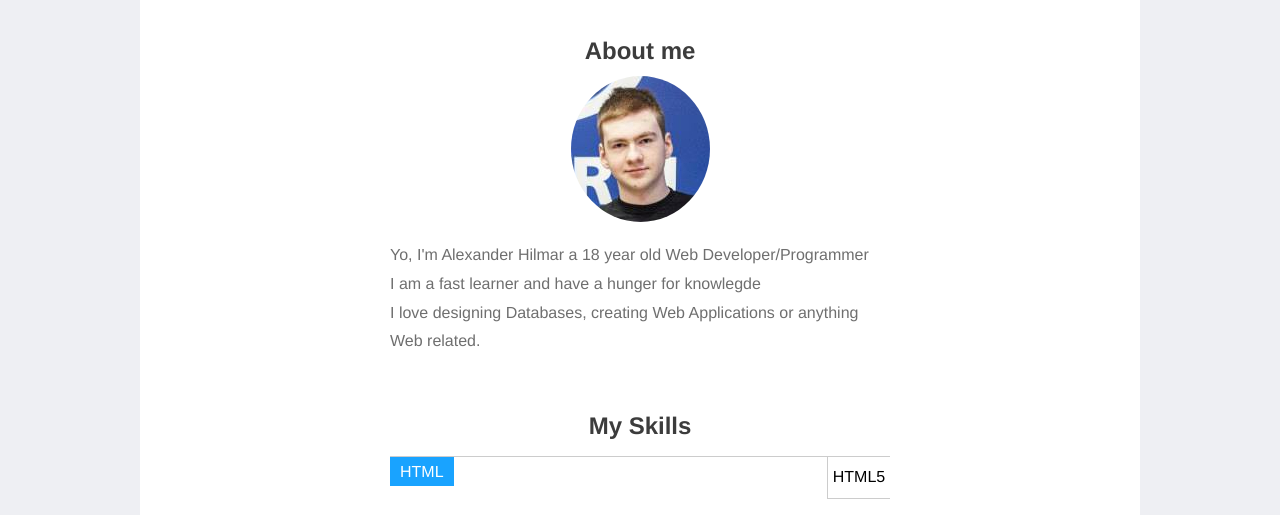
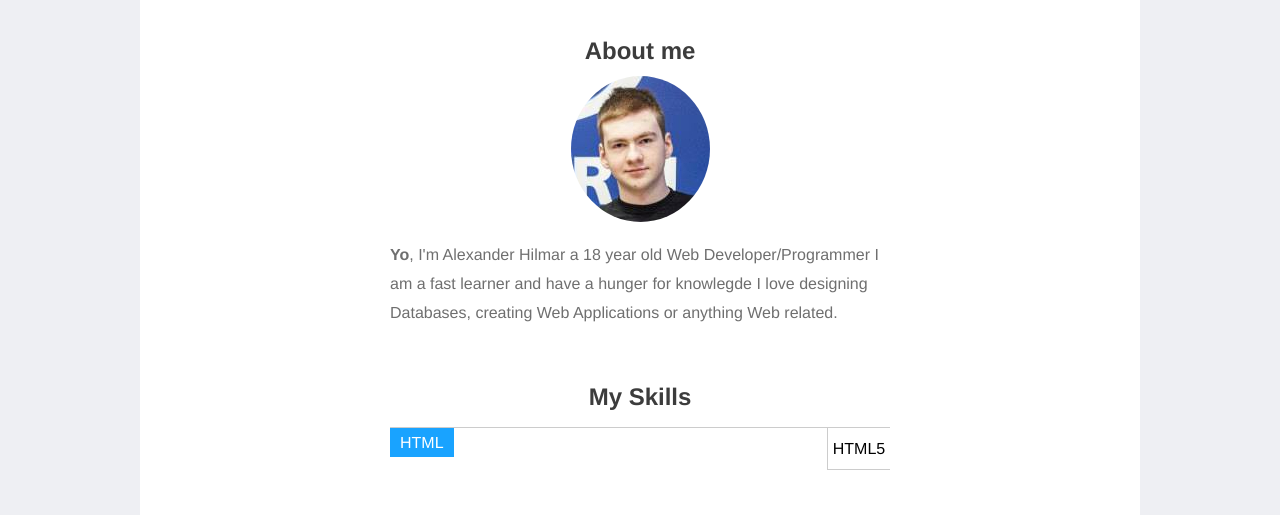
Before and after one commit to 11pm/11pm.github.io, a plain HTML site: page index.html in a window 1280 px wide. Shown: the part 212-727 px from the top of the page. Drawn offline with Linux system fonts and the light colour scheme.

Commit message:
added bold

```diff
--- a/css/main.scss
+++ b/css/main.scss
@@ -178,6 +178,11 @@ section{
 		}
 	}
 
+	.about-me-text span{
+		font-weight: bold;
+
+	}
+
 }
 
 #skills{
--- a/index.html
+++ b/index.html
@@ -30,9 +30,10 @@
 				<img src="img/me.jpg" class="me">
 			</div>
 			<div class="inner-container default">
-				<p>Yo, I'm Alexander Hilmar a 18 year old Web Developer/Programmer<br>
-			I am a fast learner and have a hunger for knowlegde<br>
-			I love designing Databases, creating Web Applications or anything Web related.</p>
+				<p class="about-me-text">
+				<span>Yo</span>, I'm Alexander Hilmar a 18 year old Web Developer/Programmer
+				I am a fast learner and have a hunger for knowlegde
+				I love designing Databases, creating Web Applications or anything Web related.</p>
 
 			</div>
 
```
Also changed, not shown: css/main.css, 1 other file.
